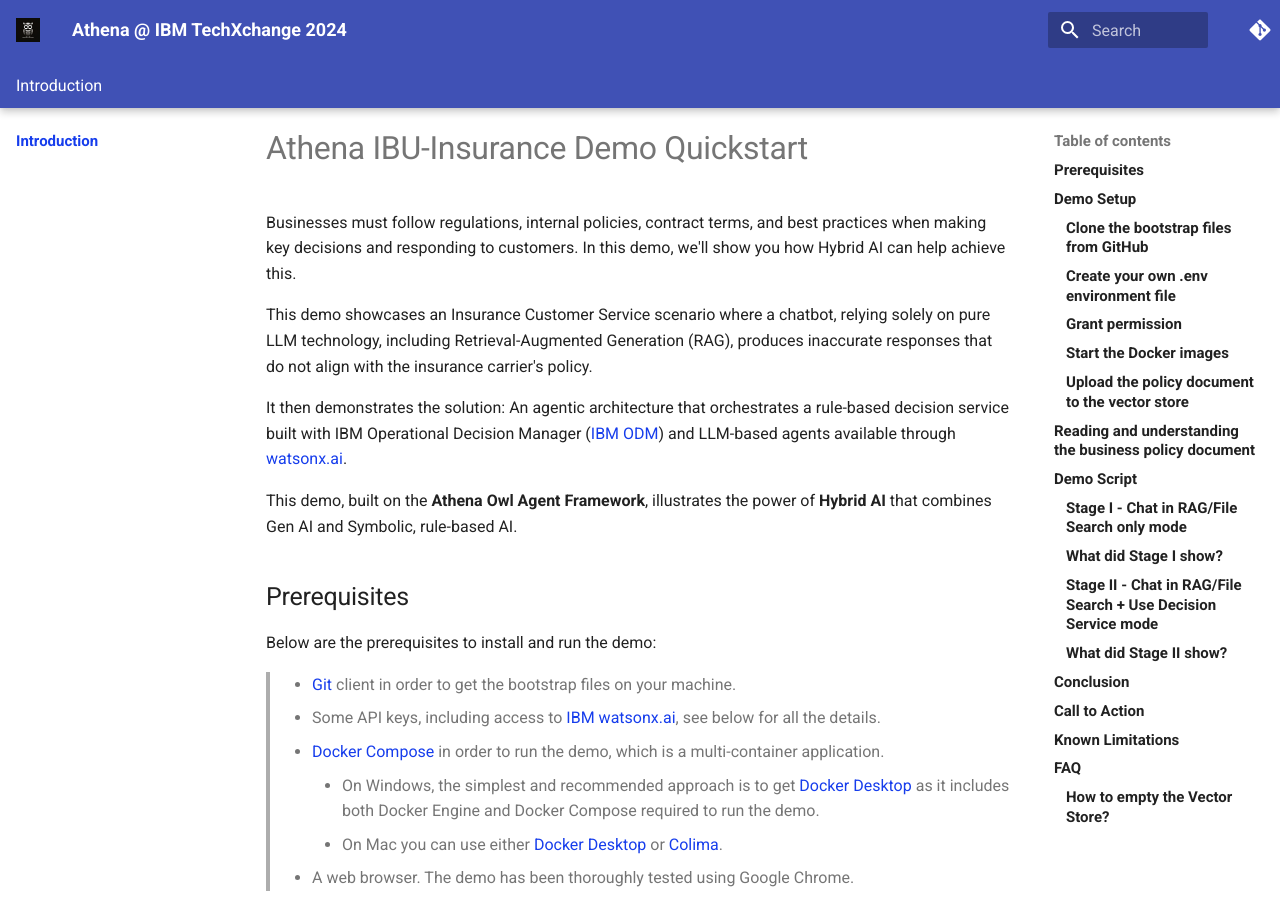
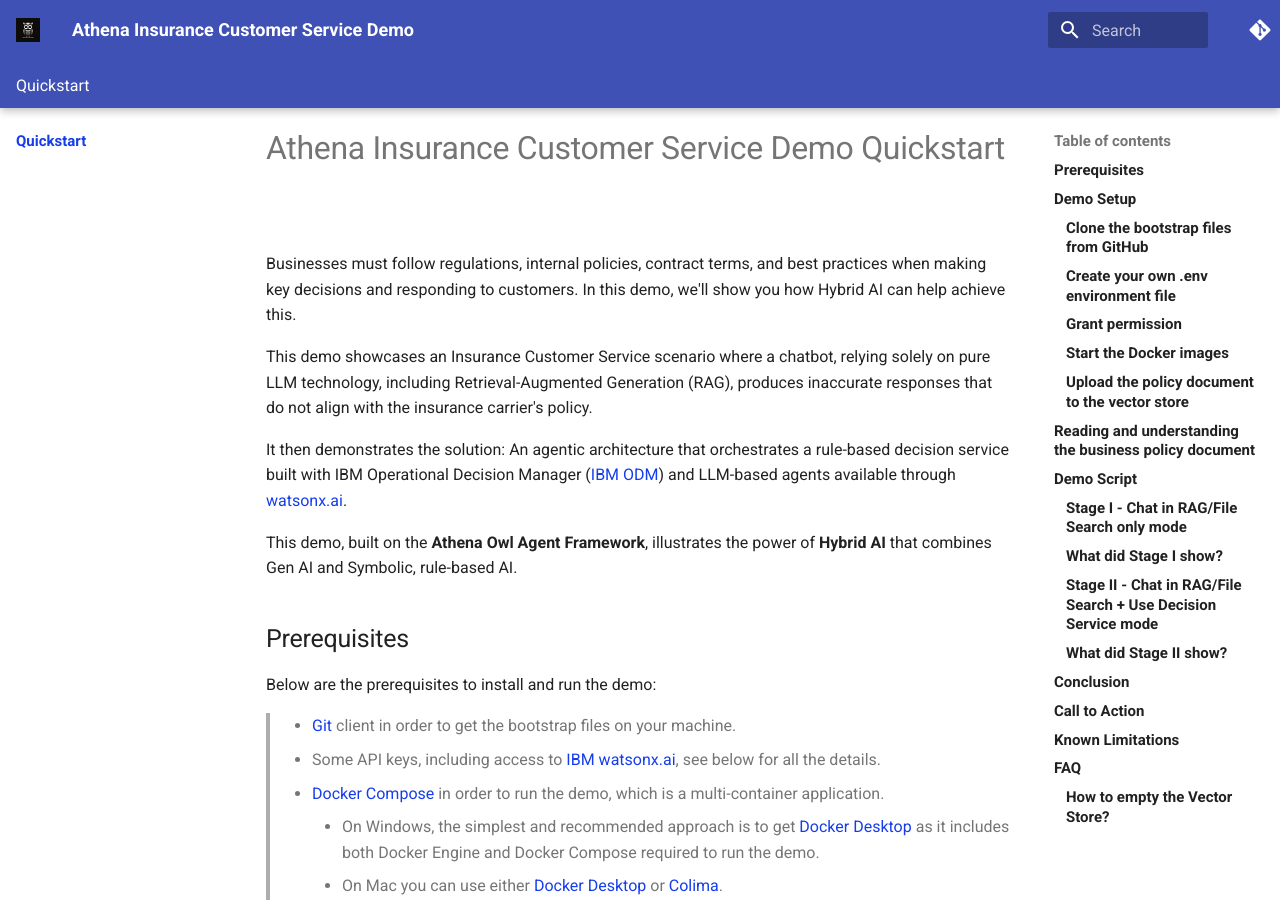
Before and after one commit to AthenaDecisionSystems/athena-ibm-techxchange, an MkDocs documentation site: the page built from docs/index.md, in a window 1280 px wide and 900 px high. Built offline with MkDocs 1.6.1 and Material for MkDocs 9.7.7, drawn with Linux system fonts in a browser that asks for light colours; comment, search, counter and statistics services are not loaded.

Commit message:
Fixed doc headers and titles

```diff
--- a/docs/index.md
+++ b/docs/index.md
@@ -1,4 +1,4 @@
-# Athena IBU-Insurance Demo Quickstart
+# Athena Insurance Customer Service Demo Quickstart
 Businesses must follow regulations, internal policies, contract terms, and best practices when making key decisions and responding to customers. In this demo, we'll show you how Hybrid AI can help achieve this.
 
 This demo showcases an Insurance Customer Service scenario where a chatbot, relying solely on pure LLM technology, including Retrieval-Augmented Generation (RAG), produces inaccurate responses that do not align with the insurance carrier's policy.
--- a/mkdocs.yml
+++ b/mkdocs.yml
@@ -1,8 +1,8 @@
-site_name: Athena @ IBM TechXchange 2024
+site_name: Athena Insurance Customer Service Demo
 copyright: Copyright &copy; 2024 Athena Decision Systems
 repo_url: https://github.com/AthenaDecisionSystems/athena-ibm-techxchange
 nav:
-  - Introduction: index.md
+  - Quickstart: index.md
 
 theme:
   name: material
```
